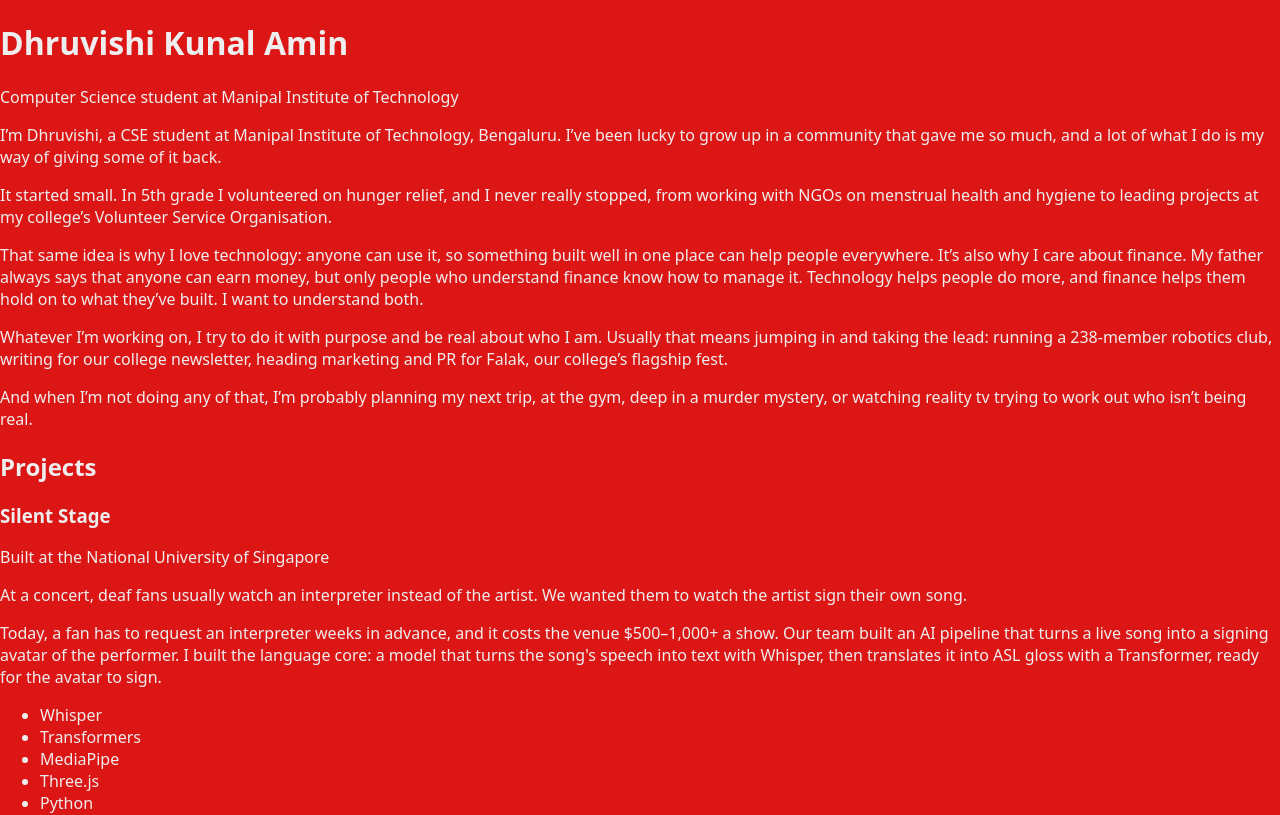
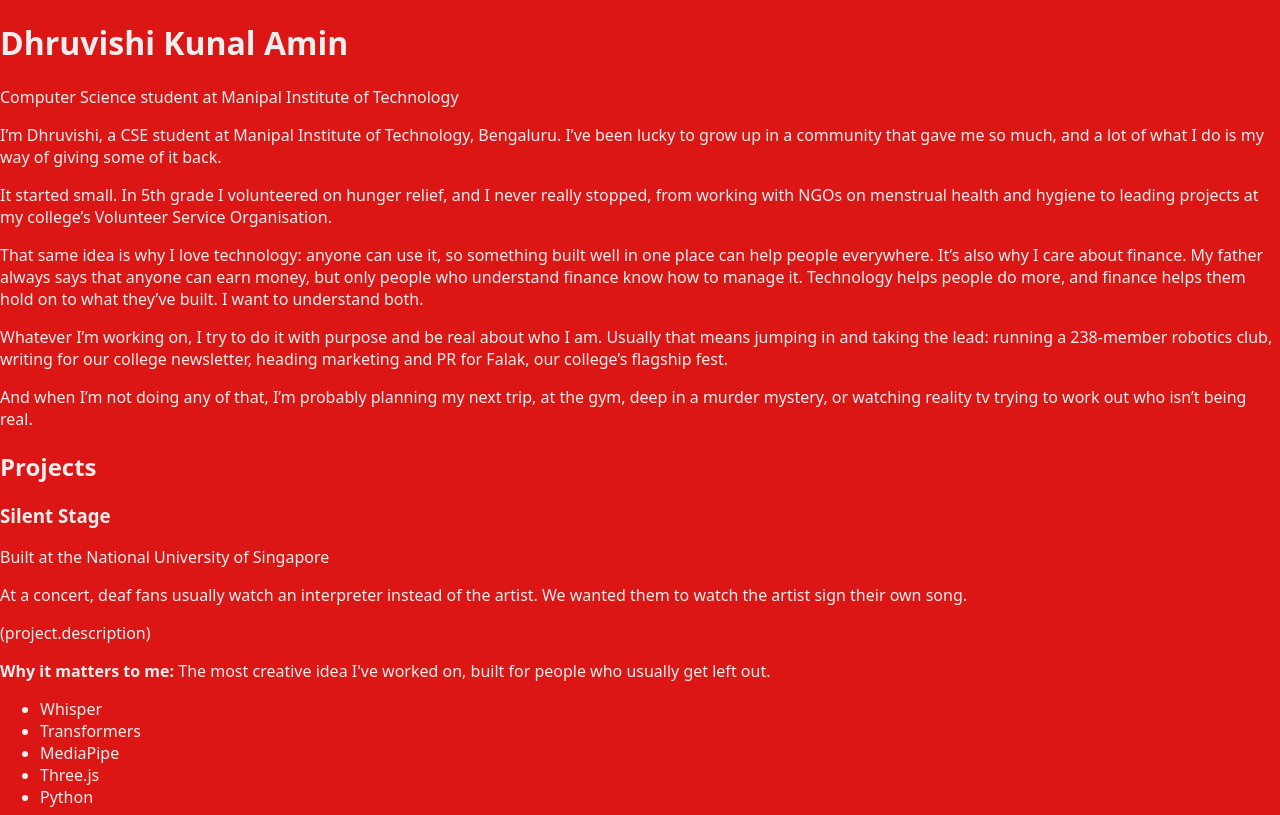
Before and after one commit to dhruvishi/portfolio, a Next.js app: page / in a window 1280 px wide. Shown: the top 815 px of the page. Built offline with nearby package versions, Linux system fonts and the light colour scheme.

Commit message:
Update page.tsx

```diff
--- a/app/page.tsx
+++ b/app/page.tsx
@@ -19,7 +19,12 @@ export default function Home() {
               <p>{project.context}</p>
               {project.badge && <p>🏆 {project.badge}</p>}
               <p>{project.hook}</p>
-              {project.description && <p>{project.description}</p>}
+              <p>(project.description)</p>
+              {project.reflection && (
+                <p>
+                  <strong>{project.reflection.label}:</strong> {project.reflection.text}
+                </p>
+              )}
 
               <ul>
                 {project.tools.map((tool) => (
```
